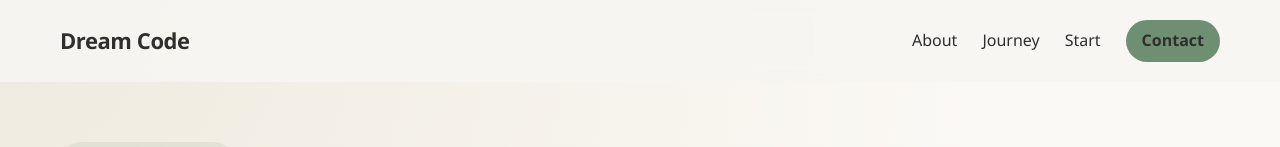
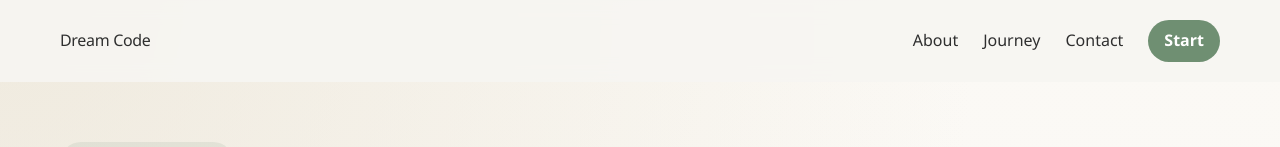
Before and after one commit to BondoDev/dream_code, a React (Vite) app: page / in a window 1280 px wide. Shown: the top 147 px of the page. Built offline with nearby package versions, Linux system fonts and the light colour scheme.

Commit message:
Adjust navbar and footer controls

```diff
--- a/src/App.tsx
+++ b/src/App.tsx
@@ -52,17 +52,23 @@ function App() {
     <main className="page-shell">
       <nav className="navbar" aria-label="Main navigation">
         <div className="nav-container">
-          <a className="logo" href="#top">
+          <button className="logo" type="button">
             Dream Code
-          </a>
+          </button>
 
           <div className="nav-links">
-            <a href="#about">About</a>
-            <a href="#steps">Journey</a>
-            <a href="#about">Start</a>
-            <a className="nav-button" href="#contact">
+            <button className="nav-link" type="button">
+              About
+            </button>
+            <button className="nav-link" type="button">
+              Journey
+            </button>
+            <button className="nav-link" type="button">
               Contact
-            </a>
+            </button>
+            <button className="nav-button" type="button">
+              Start
+            </button>
           </div>
         </div>
       </nav>
@@ -185,9 +191,15 @@ function App() {
         <div className="footer-container">
           <div className="footer-brand">Dream Code</div>
           <div className="footer-links">
-            <a href="#about">About</a>
-            <a href="#contact">Contact</a>
-            <a href="#about">Privacy</a>
+            <button className="footer-link" type="button">
+              About
+            </button>
+            <button className="footer-link" type="button">
+              Contact
+            </button>
+            <button className="footer-link" type="button">
+              Privacy
+            </button>
           </div>
           <div className="footer-copy">&copy; 2026 Dream Code. All rights reserved.</div>
         </div>
--- a/src/styles/components/footer.scss
+++ b/src/styles/components/footer.scss
@@ -23,9 +23,18 @@
   margin-top: 18px;
 }
 
-.footer-links a {
+.footer-link {
+  border: 0;
+  padding: 0;
+  background: transparent;
   color: var(--color-text);
-  text-decoration: none;
+  cursor: pointer;
+  font: inherit;
+}
+
+.footer-link:focus-visible {
+  outline: 3px solid rgba(111, 143, 114, 0.18);
+  outline-offset: 4px;
 }
 
 .footer-copy {
--- a/src/styles/components/navbar.scss
+++ b/src/styles/components/navbar.scss
@@ -18,12 +18,15 @@
 }
 
 .logo {
+  border: 0;
+  padding: 0;
+  background: transparent;
   font-family: var(--font-heading);
   font-size: 1.375rem;
   font-weight: 600;
   letter-spacing: -0.02em;
-  text-decoration: none;
   color: var(--color-text);
+  cursor: pointer;
 }
 
 .nav-links {
@@ -32,9 +35,18 @@
   gap: 25px;
 }
 
-.nav-links a {
+.nav-link {
+  border: 0;
+  padding: 0;
+  background: transparent;
   color: var(--color-text);
-  text-decoration: none;
+  cursor: pointer;
+}
+
+.nav-link,
+.nav-button,
+.logo {
+  font: inherit;
 }
 
 .nav-button {
@@ -43,10 +55,12 @@
   justify-content: center;
   min-height: 42px;
   padding: 0 16px;
+  border: 0;
   border-radius: 999px;
   background: var(--color-primary);
   color: #fff;
   font-weight: 600;
+  cursor: pointer;
   transition: background-color 0.2s ease;
 }
 
@@ -56,7 +70,7 @@
 }
 
 .nav-button:focus-visible,
-.nav-links a:focus-visible,
+.nav-link:focus-visible,
 .logo:focus-visible {
   outline: 3px solid rgba(111, 143, 114, 0.18);
   outline-offset: 4px;
```
